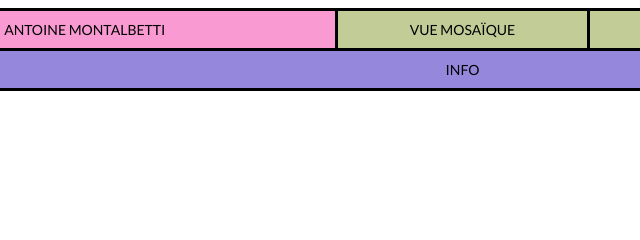
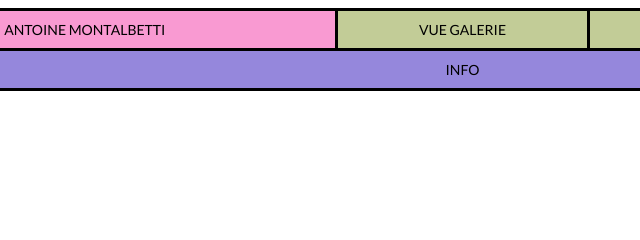
Before and after one commit to Antoine-Portfolio/portfolio, a plain HTML site: page info.html in a window 1280 px wide. Shown: the top 240 px of the page, 179-819 px from the left. Drawn offline with nearby package versions, Linux system fonts and the light colour scheme; a web font is replaced by a local one.

Commit message:
"Vue Galerie"
Changement du titre du lien "Vue Mosaïque" en "Vue Galerie" (vu que ça s'affiche pas en mosaïque sur les petits écrans).

```diff
--- a/info.html
+++ b/info.html
@@ -185,7 +185,7 @@
       <a href="index.html">Antoine Montalbetti</a>
     </div>
     <div class="banner-cell cell-20 " style="background-color: #c2cc97;">
-      <a href="index.html">Vue Mosaïque</a>
+      <a href="index.html">Vue Galerie</a>
     </div>
     <div class="banner-cell cell-20" style="background-color: #c2cc97;">
       <a href="sommaire.html">Vue Projets</a>
```
Also changed, not shown: index.html (+1 -1 lines), projet-bastille.html (+1 -1 lines), projet-blum.html (+1 -1 lines), projet-chapelet.html (+1 -1 lines), projet-loops.html (+1 -1 lines), projet-nivelles.html (+1 -1 lines), projet-plon.html (+1 -1 lines), projet-premier_contact.html (+1 -1 lines), projet-ramina.html (+1 -1 lines), projet-secours_catholique.html (+1 -1 lines), projet-stop_croisiere.html (+1 -1 lines), sommaire.html (+1 -1 lines).
